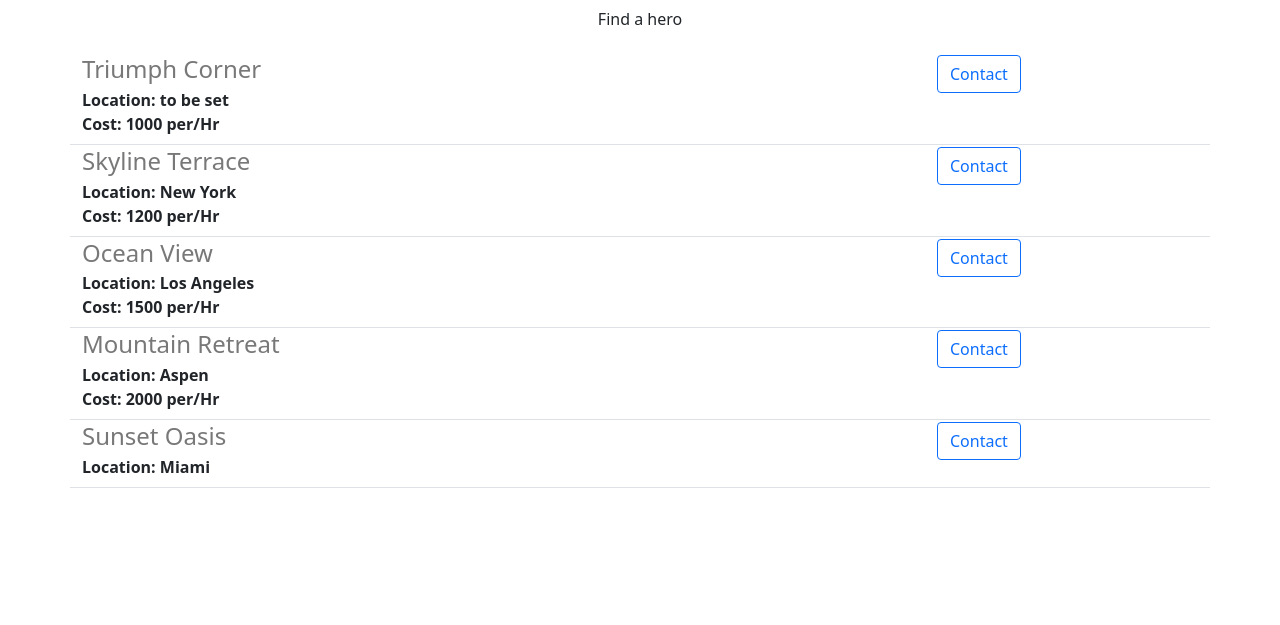
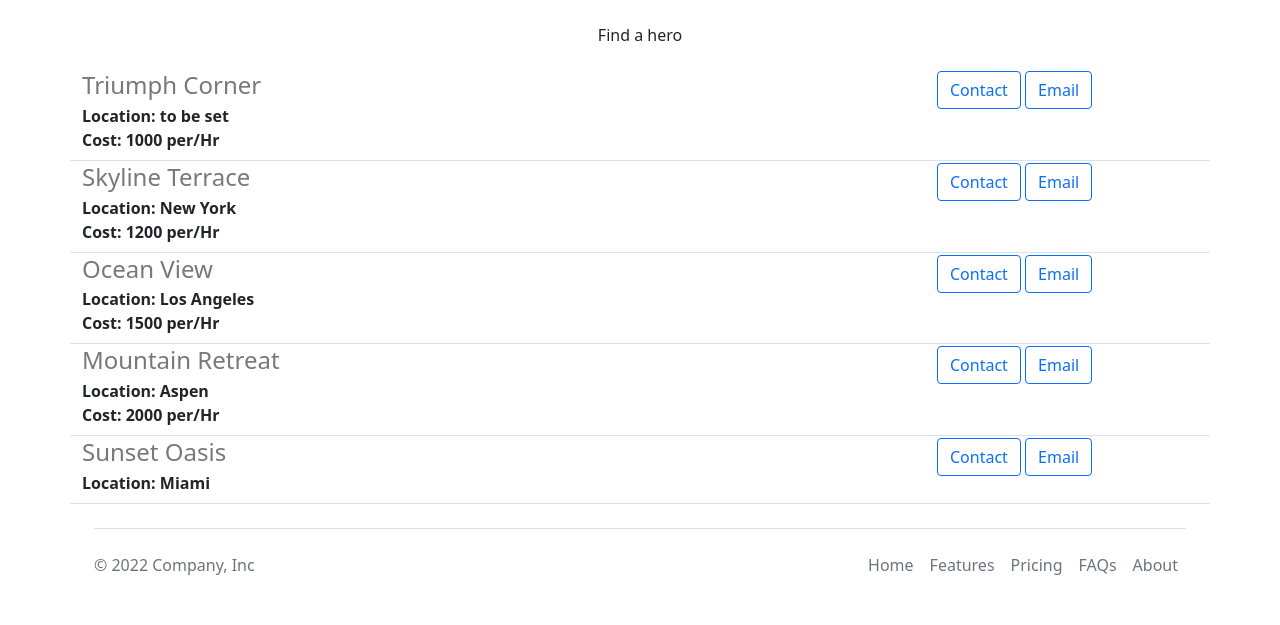
Before and after one commit to sayik/handy-v2, a Flask app: page /heros in a window 1280 px wide. Shown: the part 497-1122 px from the top of the page. Before the commit the page ends 985 px from the top, so only its background shows below. Run offline with Flask 3, Linux system fonts and the light colour scheme.

Commit message:
Refactored code added mailing option added images

```diff
--- /dev/null
+++ b/templates/footer.html
@@ -0,0 +1,17 @@
+<div class="container">
+    <footer class="d-flex flex-wrap justify-content-between align-items-center py-3 my-4 border-top">
+      <p class="col-md-4 mb-0 text-muted">&copy; 2022 Company, Inc</p>
+
+      <a href="/" class="col-md-4 d-flex align-items-center justify-content-center mb-3 mb-md-0 me-md-auto link-dark text-decoration-none">
+        <svg class="bi me-2" width="40" height="32"><use xlink:href="#bootstrap"/></svg>
+      </a>
+
+      <ul class="nav col-md-4 justify-content-end">
+        <li class="nav-item"><a href="#" class="nav-link px-2 text-muted">Home</a></li>
+        <li class="nav-item"><a href="#" class="nav-link px-2 text-muted">Features</a></li>
+        <li class="nav-item"><a href="#" class="nav-link px-2 text-muted">Pricing</a></li>
+        <li class="nav-item"><a href="#" class="nav-link px-2 text-muted">FAQs</a></li>
+        <li class="nav-item"><a href="#" class="nav-link px-2 text-muted">About</a></li>
+      </ul>
+    </footer>
+</div>
--- a/templates/heros.html
+++ b/templates/heros.html
@@ -1,12 +1,13 @@
 {% extends "layout.html" %}
 
+
+{% block header %}
+    {% include 'nav.html' %}
+{% endblock %}
 {% block body %}
-{% include 'nav.html' %}
+<h1 class = "text-center mt-2 mb-4">Handy heros</h1>
+<img class = "img-fluid" id="banner" src="https://jovian-careers-website.aakashns.repl.co/static/banner.jpeg">
 <div class = "container">
-    <h1 class = "text-center mt-2 mb-4">Handy heros</h1>
-
-    <img class = "img-fluid" id="banner" src="https://jovian-careers-website.aakashns.repl.co/static/banner.jpeg">
-
     <p class="text-center mt-2 mb-4">Find a hero</p>
     <p class="text-center">
         {% for hero in Heros %}
@@ -14,3 +15,7 @@
         {% endfor %}
     </p>
 {% endblock %}
+
+{% block footer %}
+    {% include 'footer.html' %}
+{% endblock %}
--- a/templates/layout.html
+++ b/templates/layout.html
@@ -17,6 +17,7 @@
                 height: 360px;
                 width: 100%;
                 object-fit: cover;
+                margin-bottom: 16px;
             }
         </style>
     </head>
@@ -30,7 +31,10 @@
         <!--[if lt IE 7]>
             <p class="browsehappy">You are using an <strong>outdated</strong> browser. Please <a href="#">upgrade your browser</a> to improve your experience.</p>
         <![endif]-->
-
+        <footer>
+            {% block footer %}
+            {% endblock %}
+        </footer>
         <script src="" async defer></script>
     </body>
 </html>
--- a/templates/nav.html
+++ b/templates/nav.html
@@ -1,4 +1,4 @@
-<nav class="navbar navbar-expand-lg bg-body-tertiary">
+<nav class="navbar navbar-expand-lg bg-body-tertiary shadow-sm fixed-top bg-white">
     <div class="container-fluid">
       <button class="navbar-toggler" type="button" data-bs-toggle="collapse" data-bs-target="#navbarTogglerDemo03" aria-controls="navbarTogglerDemo03" aria-expanded="false" aria-label="Toggle navigation">
         <span class="navbar-toggler-icon"></span>
@@ -23,3 +23,4 @@
       </div>
     </div>
   </nav>
+  <div style="height: 56px;"></div>
--- a/templates/options.html
+++ b/templates/options.html
@@ -7,6 +7,7 @@
         {% endif %}
     </div>
     <div class="col-3">
-        <button type="button" class="btn btn-outline-primary">Contact</button>
+        <a href="https://google.com" type="button" class="btn btn-outline-primary">Contact</a>
+        <a href="mailto:hello@handyheros.com?subject=cost analysis of the worker" type="button" class="btn btn-outline-primary">Email</a>
     </div>
 </div>
```
Also changed, not shown: templates/index.html (+16 -8 lines), static/annie-gray-WEWTGkPUVT0-unsplash.jpg (added), static/jesse-orrico-L94dWXNKwrY-unsplash.jpg (added), static/matias-luge-DKlMf8lqKv4-unsplash.jpg (added), 2 other files.
